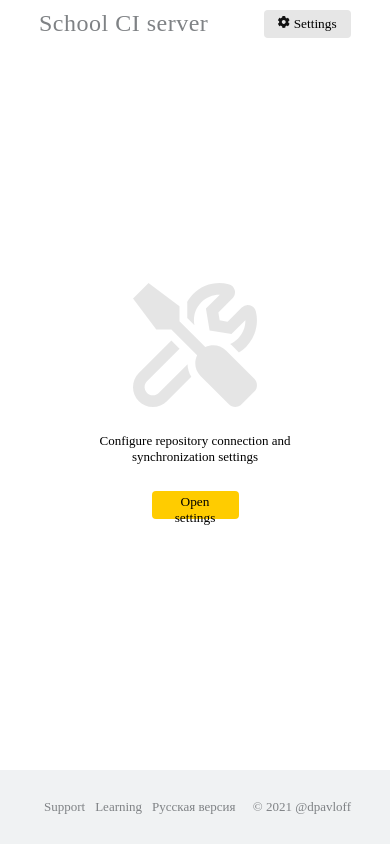
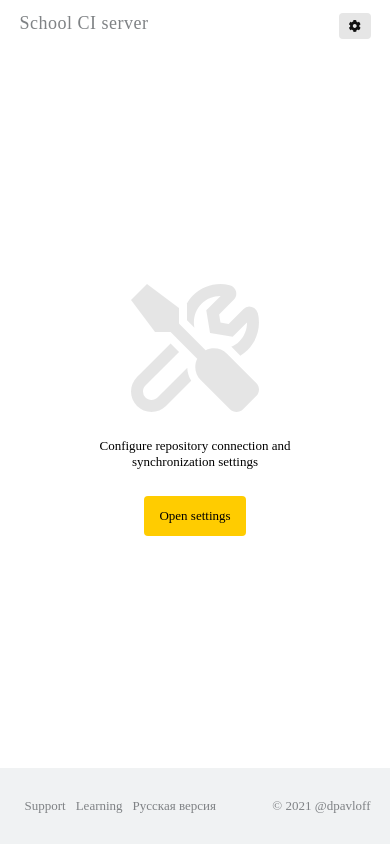
Before and after one commit to dpavloff/build-history-layout, a React (Create React App) app: page / in a window 390 px wide. Built offline with nearby package versions, Linux system fonts and the light colour scheme; a web font is replaced by a local one.

Commit message:
Mobile + desktop refactoring

```diff
--- a/src/components/Header.jsx
+++ b/src/components/Header.jsx
@@ -8,7 +8,7 @@ export default function Header(props) {
     display: flex;
     justify-content: space-between;
     align-items: center;
-    margin-top: 0.8rem;
+    margin-top: 1rem;
     @media screen and (max-width: 840px) {
       align-items: flex-start;
     }
@@ -18,6 +18,10 @@ export default function Header(props) {
     color: ${titleColor};
     font-size: 24px;
     font-weight: 100;
+
+    @media screen and (max-width: 840px) {
+      font-size: 18px
+    }
   `;
 
   return (
--- a/src/components/YandexButton.jsx
+++ b/src/components/YandexButton.jsx
@@ -1,7 +1,7 @@
 import styled from "styled-components";
-import React from 'react'
+import React from 'react';
 
-export default function YandexButton({label, h = "28px", w = "28px", onClick, icon, type = "button", isGray = false, isDisabled = false}) {
+export default function YandexButton({label, onClick, icon, type = "button", isGray = false, isDisabled = false, isSettings = false}) {
 
   const ButtonContent = ({icon, label}) => (
     <div>
@@ -10,14 +10,11 @@ export default function YandexButton({label, h = "28px", w = "28px", onClick, ic
   );
 
   const Button = styled.button`
-    width: ${props => props.w};
-    height: ${props => props.h};
+    padding: ${props => props.isSettings ? "5px 8px" : "10px 13px"};
     border: 2px solid transparent;
     border-radius: 4px;
     background-color: ${props => props.isGray ? "#E6E6E6" : "#fc0"};
     cursor: pointer;
-    height: 28px;
-    width: 87px;
 
     &:hover {
       background-color: ${props => props.isGray ? "#DBDBDB" : "#F2C200"};
@@ -25,6 +22,10 @@ export default function YandexButton({label, h = "28px", w = "28px", onClick, ic
 
     &:focus {
       border: 2px solid ${props => props.isGray ? "#B3B3B3" : "#B38F00"};
+    }
+
+    @media screen and (max-width: 840px) {
+      font-size: ${props => props.isSettings ? "0" : "inherit"}
     }
   `;
 
@@ -48,7 +49,7 @@ export default function YandexButton({label, h = "28px", w = "28px", onClick, ic
       <ButtonContent icon={icon} label={label} />
     </DisabledButton>
     :
-    <Button w={w} h={h} isGray={isGray} as={type} onClick={onClick}>
+    <Button isSettings={isSettings} isGray={isGray} as={type} onClick={onClick}>
       <ButtonContent icon={icon} label={label} />
     </Button>
   )
--- a/src/pages/Home.jsx
+++ b/src/pages/Home.jsx
@@ -11,7 +11,7 @@ function Home() {
     <div className="history-page">
       <Header title={"School CI server"} titleColor={"#7F8285"}>
         <Link to="/settings">
-            <YandexButton label="Settings" isGray={true} icon={cog} />
+            <YandexButton label="Settings" isSettings={true} isGray={true} icon={cog} />
         </Link>
       </Header>
       <div className="history-content">
--- a/src/pages/Settings.jsx
+++ b/src/pages/Settings.jsx
@@ -1,14 +1,15 @@
 import '../styles/settings.css';
 import Form from '../components/Form'
+import Header from '../components/Header';
 
 function Settings() {
   return (
     <div className="settings-form">
-      <header className="settings-header">
-        <h1>School CI server</h1>
+      <header className="text-gray">
+      <Header title={"School CI server"} titleColor={"#7F8285"} />
       </header>
       <div className="settings-info">
-        <h3>Settings</h3>
+        <p className='description'>Settings</p>
         <p className="text-gray">Configure repository connection and synchronization settings.</p>
       </div>
       <Form />
--- a/src/styles/footer.css
+++ b/src/styles/footer.css
@@ -12,6 +12,7 @@ footer {
   justify-content: space-between;
   align-items: center;
   width: 80vw;
+  flex-wrap: wrap;
 }
 
 footer .links {
@@ -30,7 +31,10 @@ footer a {
 @media screen and (max-width: 500px) {
   footer {
     height: 4rem;
-    padding: 12px 16px;
-    flex-wrap: wrap;
+    padding: 1rem 1.3rem;
+  }
+
+  .footer-content-wrapper {
+    width: 90vw;
   }
 }
--- a/src/styles/home.css
+++ b/src/styles/home.css
@@ -22,6 +22,7 @@
   justify-content: center;
   align-items: center;
   gap: 2rem;
+  padding-bottom: 20px;
 }
 
 .history-content p {
@@ -29,16 +30,18 @@
   max-width: 15rem;
 }
 
+.history-content img {
+  width: 128px;
+  height: 128px;
+}
+
 @media screen and (max-width: 840px) {
-  .history-header {
-    padding: 0.75rem 1rem;
-    justify-content: space-between;
+  .history-page {
+    width: 90vw;
   }
 
-  .history-header button {
-    font-size: 0;
-    padding: 0;
-    width: 2rem;
-    height: 2rem;
+  .history-content {
+    padding-bottom: 0;
+    padding-top: 1rem;
   }
 }
--- a/src/styles/settings.css
+++ b/src/styles/settings.css
@@ -1,53 +1,47 @@
-.settings-info h3 {
-    margin-top: 1rem;
-}
-.settings-info p  {
-    margin-top: 0.75rem;
-    margin-bottom: 1.5rem;
-}
-
 .settings-form {
     display: flex;
     flex-direction: column;
-    padding-left: 4rem;
+    padding-left: 100px;
     width: 60%;
+}
+
+.settings-info {
+    display: flex;
+    flex-direction: column;
+    justify-content: space-around;
+    height: 6rem;
+}
+
+.description {
+    font-weight: bold;
+    font-size: 15px;
 }
 
 .asterisk {
     color: red;
 }
 
-.settings-header {
-    display: flex;
-    padding-top: 1rem;
-    align-items: center;
-    color: #7F8285;
-}
-
-.text-grey {
+.text-gray {
     color: #7F8285;
 }
 
 .settings-form input[type="text"] {
-    height: 2rem;
-    margin: 6px 0 18px 0;
+    height: 2.5rem;
+    width: 80vw;
+    max-width: 34rem;
+    margin: 8px 0 18px 0;
     padding: 0 1rem;
     border-radius: 4px;
     border: 2px solid #D9D9D9;
 }
 
 .minute-input {
-    width: 3rem;
-    height: 2rem;
+    width: 3.3rem;
+    height: 2.5rem;
     margin: 0 0.5rem;
     border: 2px solid #D9D9D9;
+    border-radius: 4px;
     text-align: center;
-}
-
-input[type=number]::-webkit-inner-spin-button,
-input[type=number]::-webkit-outer-spin-button {
-  -webkit-appearance: none;
-  margin: 0;
 }
 
 .settings-form .buttons {
@@ -58,16 +52,25 @@ input[type=number]::-webkit-outer-spin-button {
 
 @media screen and (max-width: 840px) {
     .settings-form {
-        padding: 0;
+        padding-left: 1.24rem;
         width: 100%;
+    }
+
+    .settings-info {
+        margin-top: 1.5rem;
+        word-wrap: break-word;
+        width: 60vw;
+        margin-bottom: 1rem;
     }
 
     .buttons {
         flex-direction: column;
         align-items: center;
+        width: 89vw;
     }
 
-    .buttons button, .buttons a {
+    .buttons button,
+    .buttons a {
         width: 100%;
     }
 }
```
